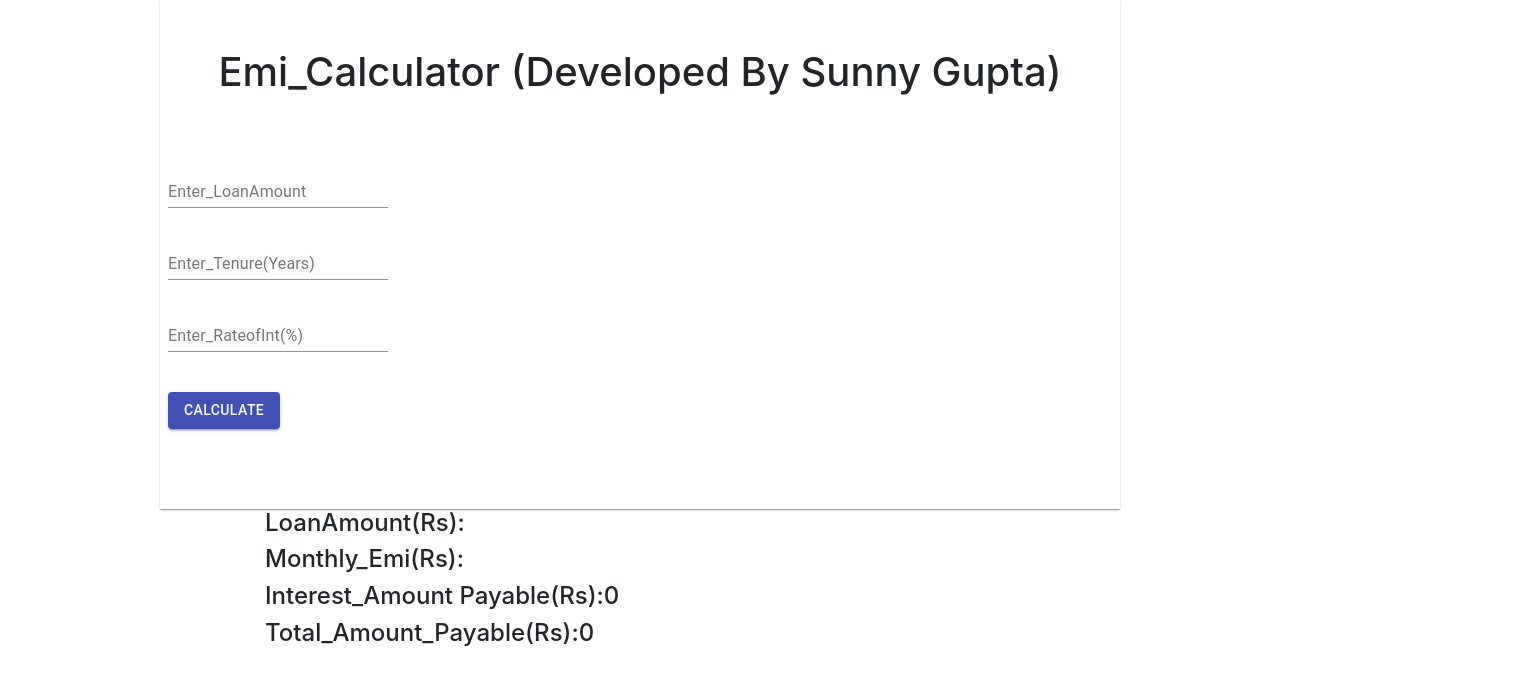
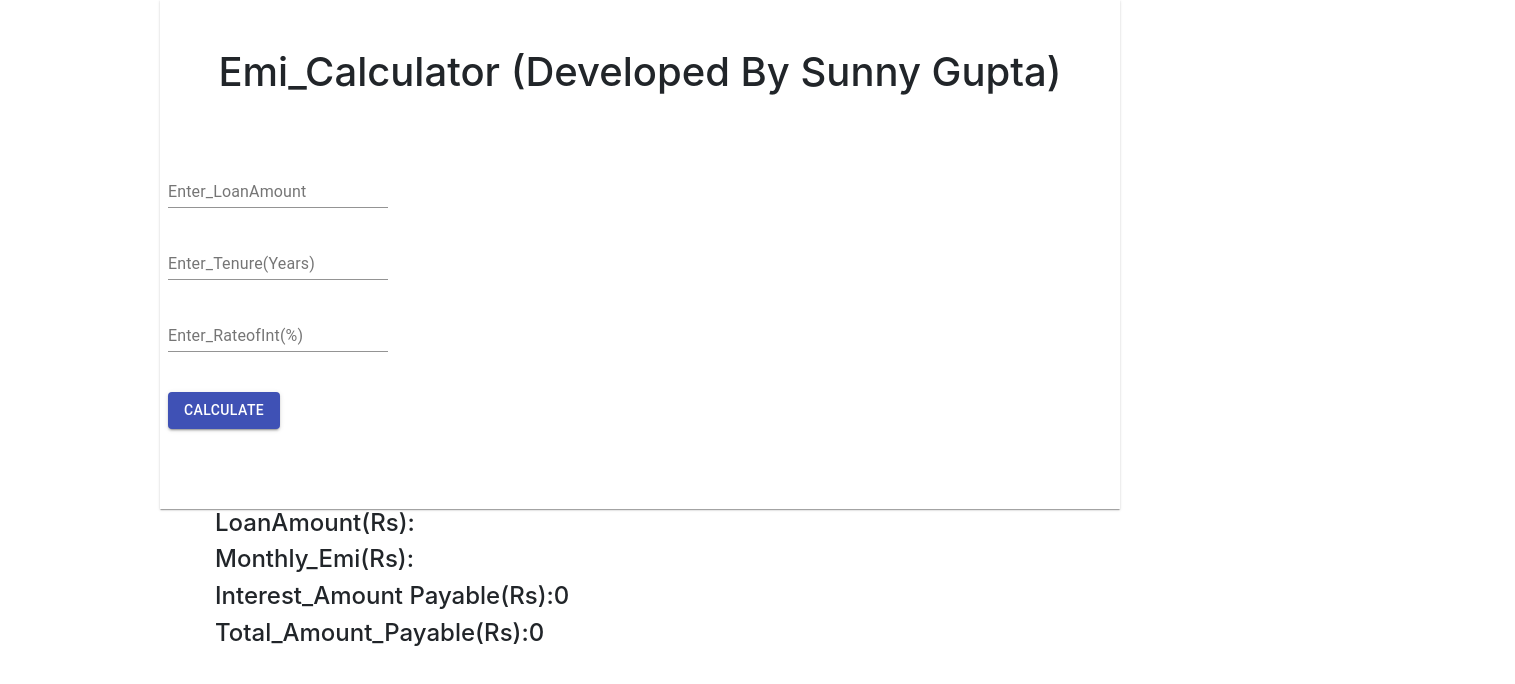
Before and after one commit to sunnygupta2016/Emi_Calculator_Reactjs, a React (Create React App) app: page / in a window 1280 px wide. Shown: the top 684 px of the page, 1515 px wide, since content can reach past the window. Built offline with nearby package versions, Linux system fonts and the light colour scheme.

Commit message:
Update App.css

```diff
--- a/src/App.css
+++ b/src/App.css
@@ -6,5 +6,5 @@
 
 .flex{
 	position: relative;
-	left:250px;
+	left:200px;
 }
```
